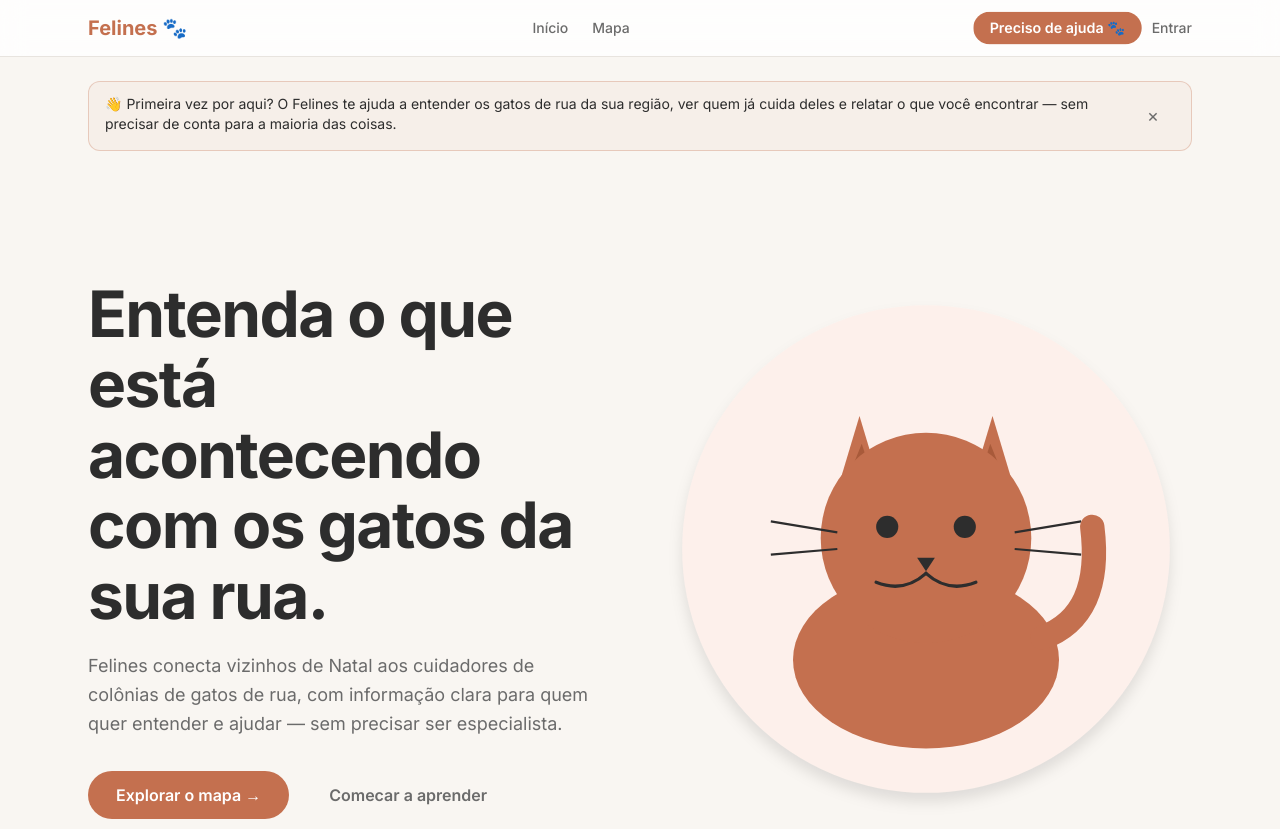
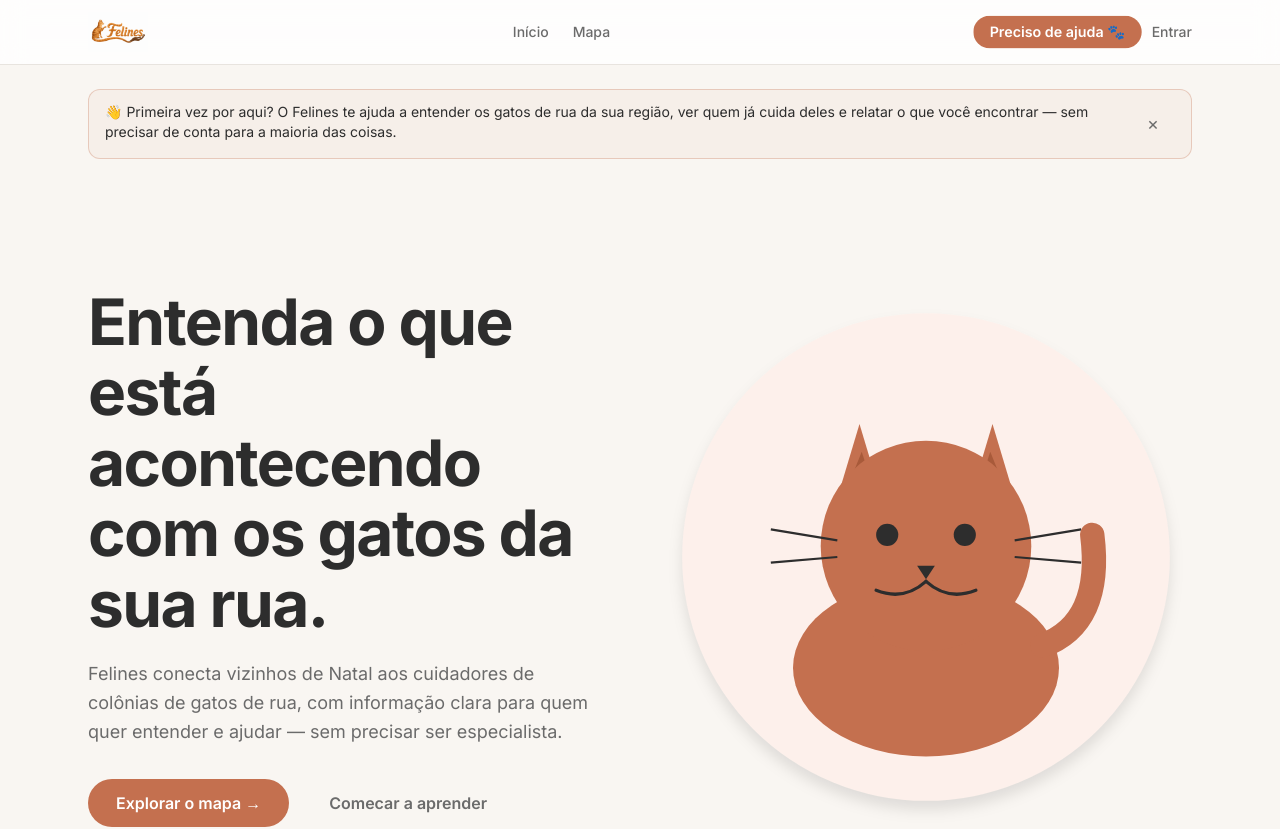
Before and after one commit to luarawork/felines, a Next.js app: page / in a window 1280 px wide. Shown: the top 829 px of the page. Built offline with nearby package versions, Linux system fonts and the light colour scheme; no server answers.

Commit message:
feat: use the official logo image in the nav instead of the text wordmark

```diff
--- a/components/NavBar.tsx
+++ b/components/NavBar.tsx
@@ -5,6 +5,7 @@
 "use client";
 
 import { useEffect, useRef, useState } from "react";
+import Image from "next/image";
 import Link from "next/link";
 import { useRouter } from "next/navigation";
 import type { Session } from "@supabase/supabase-js";
@@ -84,8 +85,15 @@ export default function NavBar() {
         className="mx-auto flex max-w-6xl items-center justify-between gap-3 px-4 py-3 sm:px-6"
         aria-label="Navegação principal"
       >
-        <Link href="/" className="text-xl font-bold text-felines-accent">
-          Felines 🐾
+        <Link href="/" className="flex-shrink-0">
+          <Image
+            src="/logo.png"
+            alt="Felines"
+            width={150}
+            height={100}
+            priority
+            className="h-10 w-auto"
+          />
         </Link>
 
         <ul className="hidden items-center gap-6 text-sm font-medium text-felines-text-secondary sm:flex">
```
Also changed, not shown: public/logo.png (added).
